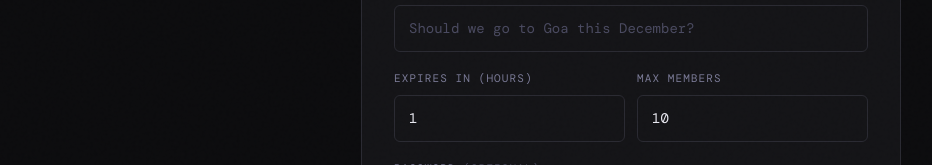
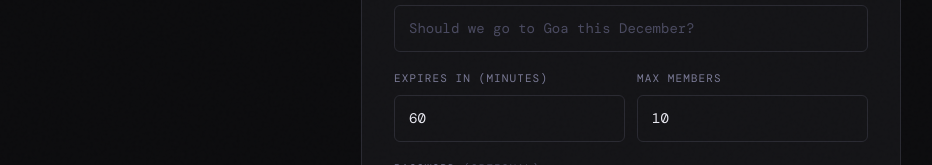
Before and after one commit to Tanujp106/inkog-frontend, a Next.js app: page / in a window 1280 px wide. Both pictures are taken after a click on the button "CREATE A ROOM". Shown: the part 635-800 px from the top of the page, without its empty margins (9-941 px from the left). Built offline with nearby package versions, Linux system fonts and the light colour scheme; a web font is replaced by a local one.

Commit message:
time in minutes

```diff
--- a/app/page.tsx
+++ b/app/page.tsx
@@ -102,9 +102,9 @@ export default function Home() {
                 </label>
                 <div style={{ display: "grid", gridTemplateColumns: "1fr 1fr", gap: "12px" }}>
                 <label>
-                  <div style={{ fontSize: "11px", color: "var(--text-muted)", letterSpacing: "0.1em", textTransform: "uppercase", marginBottom: "8px" }}>Expires in (hours)</div>
-                  <input type="number" value={expiry / 60} onChange={e => setExpiry(Math.max(1, Number(e.target.value)) * 60)}
-                    min={1} placeholder="e.g. 24" style={{ width: "100%", padding: "11px 14px", borderRadius: "6px" }} />
+                  <div style={{ fontSize: "11px", color: "var(--text-muted)", letterSpacing: "0.1em", textTransform: "uppercase", marginBottom: "8px" }}>Expires in (minutes)</div>
+                  <input type="number" value={expiry} onChange={e => setExpiry(Math.max(1, Number(e.target.value)))}
+                    min={10} placeholder="e.g. 60" style={{ width: "100%", padding: "11px 14px", borderRadius: "6px" }} />
                 </label>
                 <label>
                   <div style={{ fontSize: "11px", color: "var(--text-muted)", letterSpacing: "0.1em", textTransform: "uppercase", marginBottom: "8px" }}>Max members</div>
```
